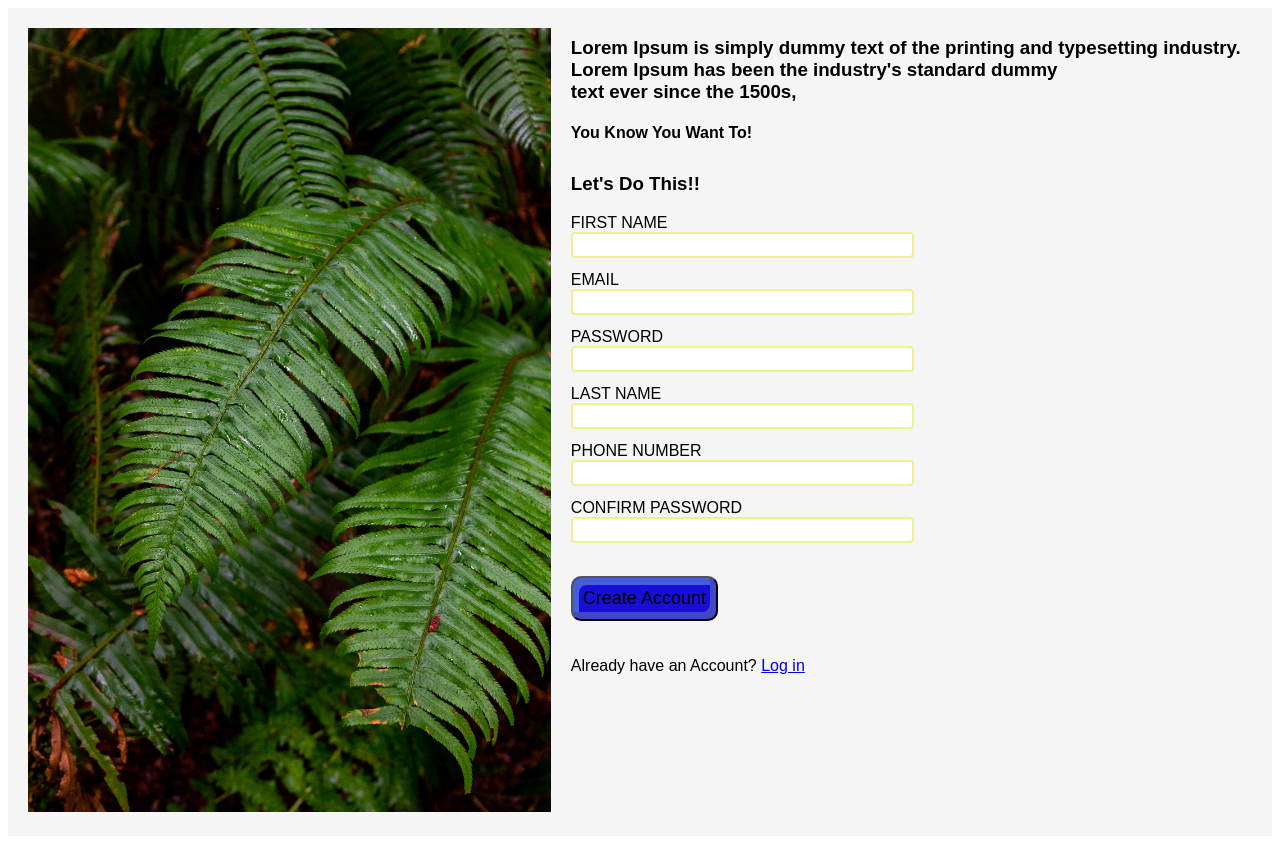
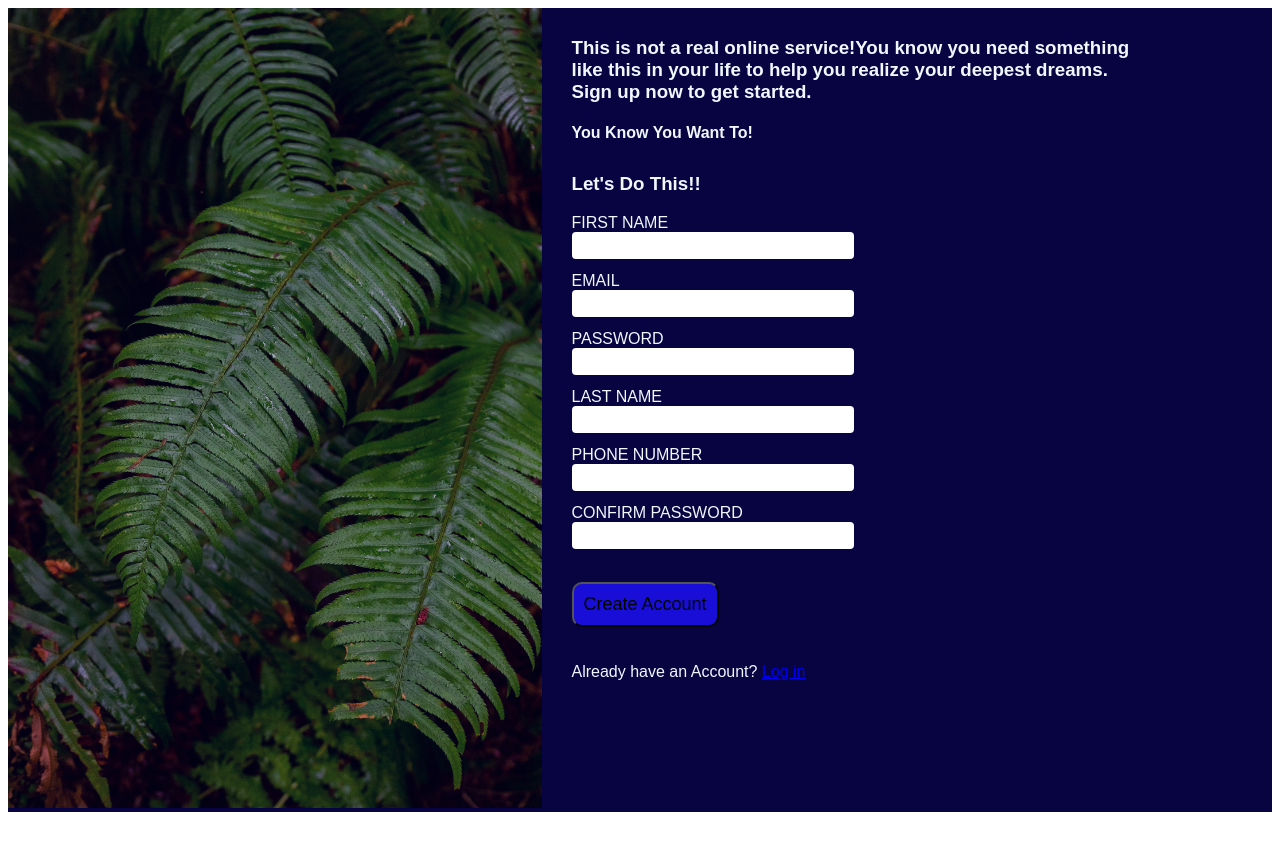
Before and after one commit to Daniel-Kav/hono-clerk-webhook, a plain HTML site: page index.html in a window 1280 px wide. After the commit the page ends 820 px from the top, so only its background shows below. Drawn offline with Linux system fonts and the light colour scheme.

Commit message:
styling up

```diff
--- a/index.html
+++ b/index.html
@@ -13,12 +13,12 @@
             <div class="sidepanel">
                 <div class="image_container">
                     <img src="assets/halie-west-25xggax4bSA-unsplash.jpg" alt="" class="image1" >
-
                 </div>
             </div>
             <div class="content">
-                <h3>Lorem Ipsum is simply dummy text of the printing and typesetting industry.</br>
-                     Lorem Ipsum has been the industry's standard dummy </br>text ever since the 1500s, </h3>
+                <h3>This is not a real online service!You know you need something</br>
+                    like this in your life to help you realize your deepest dreams. </br>
+                    Sign up now to get started.</h3>
                      <p><h4>You Know You Want To!</h4></p>
                 <form action="#" method="post" id="form">
                     <h3>Let's Do This!!</h3>
--- a/styles.css
+++ b/styles.css
@@ -4,17 +4,21 @@ section{
 }
 img{
     max-width: 100%;
-    height: 98vh;
-    margin: 20px;
-
+    height: 100vh;
+    margin-right: 30px;
+    opacity: 0.7;
 }
 .container{
     display: flex;
     align-items: flex-start;
-    background-color: whitesmoke;
+    box-shadow: whitesmoke;
 }
 h3{
     padding-top: 10px;
+    color: aliceblue;
+}
+h4{
+    color: aliceblue;
 }
 button{
     margin-top: 20px;
@@ -24,8 +28,6 @@ button{
     font-size: large;
     cursor: pointer;
     transition:.4s ease all;
-    box-shadow: inset -6px -7px #4049c3,
-    inset 6px 7px #445fd8;
     background-color: #180ed7;
 
 }
@@ -37,12 +39,12 @@ body{
     flex-direction: column;
 }
 .input-control input{
-    border: 2px solid rgb(240, 240, 146);
+    border: none;
     border-radius: 4px;
     display: block;
     font-size: 14px;
     width: 50%;
-    height: 20px;
+    height: 25px;
 }
 .input-control input:focus{
     outline: 0;
@@ -58,3 +60,9 @@ body{
     font-size: 9px;
     height: 13px;
 }
+label{
+    color: aliceblue;
+}
+p{
+    color: aliceblue;
+}
```
